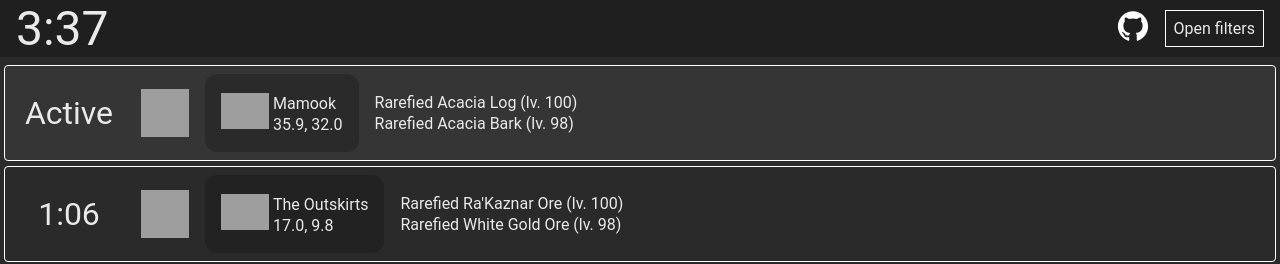
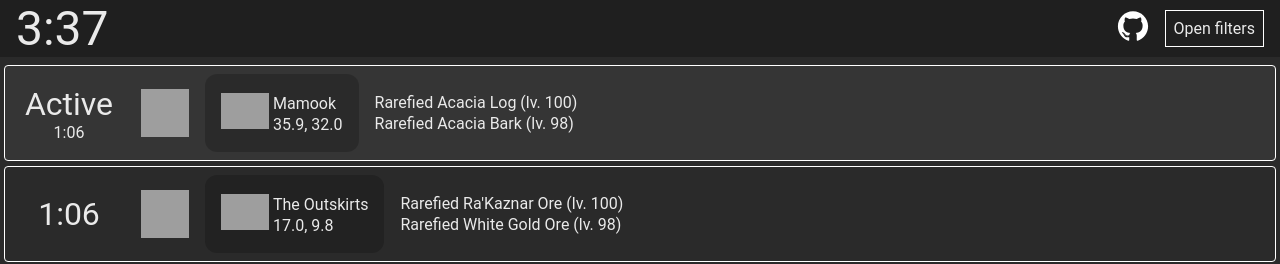
Before and after one commit to YouHaveTrouble/DiscipleOfLand, a Vue app: page / in a window 1280 px wide. Shown: the top 264 px of the page. Built offline with nearby package versions, Linux system fonts and the light colour scheme; grey boxes are pictures that could not be loaded.

Commit message:
display time left to node expiry on active nodes

```diff
--- a/src/components/GatheringNode.vue
+++ b/src/components/GatheringNode.vue
@@ -3,10 +3,26 @@
     class="node"
     :class="{active: gatheringNode.isActive(eorzeaTime)}"
   >
-    <div class="timer">
-      {{
-        gatheringNode.isActive(eorzeaTime) ? 'Active' : prettyTimer(gatheringNode.getSecondsToNextActiveTime(eorzeaTime))
-      }}
+    <div
+      v-if="!gatheringNode.isActive(eorzeaTime)"
+    >
+      <div class="timer">
+        {{
+          prettyTimer(gatheringNode.getSecondsToNextActiveTime(eorzeaTime))
+        }}
+      </div>
+    </div>
+    <div
+      v-else
+    >
+      <div class="timer">
+        Active
+        <div class="countdown">
+          {{
+            prettyTimer(gatheringNode.getSecondsToNextInactiveTime(eorzeaTime))
+          }}
+        </div>
+      </div>
     </div>
     <div class="job">
       <div class="icon">
@@ -29,7 +45,9 @@
       <div class="info">
         <span>{{ zones[gatheringNode.nearestAetheryte.position.zone]?.name?.en }}</span>
         <span>{{ gatheringNode.nearestAetheryte.name.en }}</span>
-        <span>{{ gatheringNode.nearestAetheryte.position.x.toFixed(1) }}, {{ gatheringNode.nearestAetheryte.position.y.toFixed(1) }}</span>
+        <span>{{
+          gatheringNode.nearestAetheryte.position.x.toFixed(1)
+        }}, {{ gatheringNode.nearestAetheryte.position.y.toFixed(1) }}</span>
       </div>
     </div>
     <div class="items">
@@ -78,9 +96,15 @@ export default defineComponent({
 <style scoped lang="scss">
 
 @keyframes pulsing {
-  0% {background-color: rgba(255,255,255, 0.05);}
-  50% {background-color: rgba(255,255,255, 0.075);}
-  100% {background-color: rgba(255,255,255, 0.05);}
+  0% {
+    background-color: rgba(255, 255, 255, 0.05);
+  }
+  50% {
+    background-color: rgba(255, 255, 255, 0.075);
+  }
+  100% {
+    background-color: rgba(255, 255, 255, 0.05);
+  }
 }
 
 .node {
@@ -102,6 +126,8 @@ export default defineComponent({
     min-width: 7rem;
     font-size: 2rem;
     display: flex;
+    height: 100%;
+    flex-direction: column;
     justify-content: center;
     align-items: center;
   }
--- a/src/entities/Node.ts
+++ b/src/entities/Node.ts
@@ -47,6 +47,15 @@ export default class Node {
     return countdown;
   }
 
+  getCountdownToInactive(eorzeaTime: EorzeaTime): number {
+    let countdown: number = Infinity;
+    for (const timeRange of this.times) {
+      const endTimeFrame: number = timeRange.getEndTimeFrame(eorzeaTime);
+      if (endTimeFrame < countdown) countdown = endTimeFrame;
+    }
+    return countdown;
+  }
+
   getNextActiveTime(eorzeaTime: EorzeaTime): EorzeaTime {
     let countdownTimeStamp: number = Infinity;
     for (const timeRange of this.times) {
@@ -56,8 +65,21 @@ export default class Node {
     return EorzeaTime.fromEorzeaTime(new Date(this.getCountdownToActive(eorzeaTime)));
   }
 
+  getNextInactiveTime(eorzeaTime: EorzeaTime): EorzeaTime {
+    let countdownTimeStamp: number = Infinity;
+    for (const timeRange of this.times) {
+        const endTimeFrame: number = timeRange.getEndTimeFrame(eorzeaTime);
+        if (endTimeFrame < countdownTimeStamp) countdownTimeStamp = endTimeFrame;
+    }
+    return EorzeaTime.fromEorzeaTime(new Date(this.getCountdownToInactive(eorzeaTime)));
+  }
+
   getSecondsToNextActiveTime(eorzeaTime: EorzeaTime): number {
     return Math.floor((this.getNextActiveTime(eorzeaTime).realDate.getTime() - eorzeaTime.realDate.getTime()) / 1000);
   }
 
+  getSecondsToNextInactiveTime(eorzeaTime: EorzeaTime): number {
+    return Math.floor((this.getNextInactiveTime(eorzeaTime).realDate.getTime() - eorzeaTime.realDate.getTime()) / 1000);
+  }
+
 }
--- a/src/entities/TimeRange.ts
+++ b/src/entities/TimeRange.ts
@@ -29,4 +29,17 @@ export default class TimeRange {
     return targetDate.getTime();
   }
 
+    /**
+     * Returns the timestamp when the current time range will end
+     * @param eorzeaTimeFrom
+     */
+  public getEndTimeFrame(eorzeaTimeFrom: EorzeaTime): number {
+    const targetDate = new Date(eorzeaTimeFrom.eorzeaDate.getTime());
+    targetDate.setUTCHours(this.to[0], 0, 0, 0);
+    if (eorzeaTimeFrom.getHours() >= this.to[0]) {
+      targetDate.setUTCHours(this.to[0] + 24);
+    }
+    return targetDate.getTime();
+  }
+
 }
```
